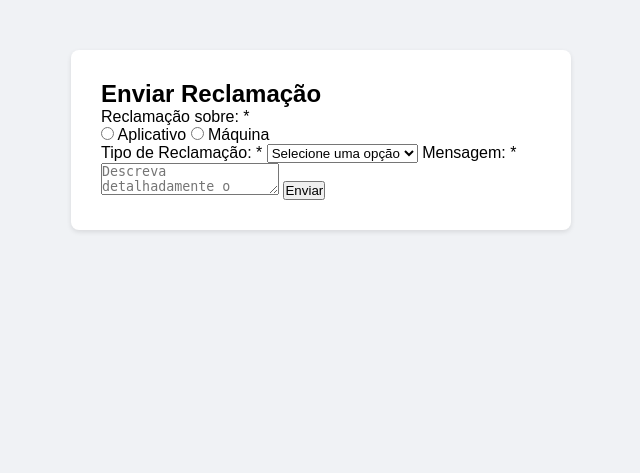
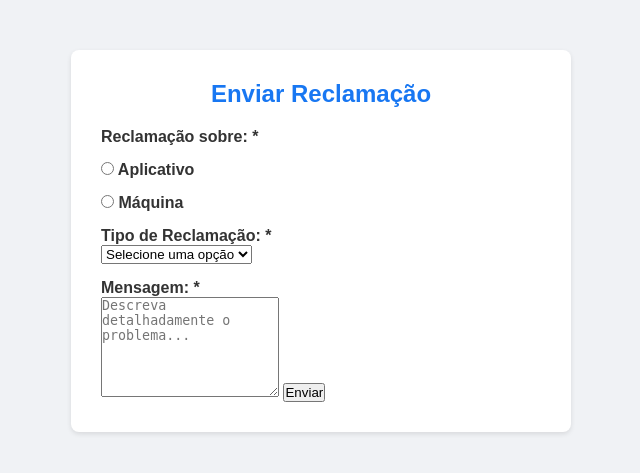
Before and after one commit to felipponn/software-engineering, a Python web app: template web/app/templates/report.html in a window 1280 px wide. Shown: the top 473 px of the page, without its empty margins (319-959 px from the left). Run offline with Jinja, Linux system fonts and the light colour scheme; the template is opened without the code that fills it, so the values that code supplies are empty.

Commit message:
add CSS for h2, labels and text

```diff
--- a/web/app/static/css/styles.css
+++ b/web/app/static/css/styles.css
@@ -18,3 +18,21 @@ body {
     box-shadow: 0 2px 5px rgba(0,0,0,0.1);
     padding: 30px;
 }
+
+h2 {
+    text-align: center;
+    color: #1877f2;
+    margin-bottom: 20px;
+}
+
+label {
+    display: block;
+    margin-top: 15px;
+    font-weight: bold;
+    color: #333;
+}
+
+textarea {
+    resize: vertical;
+    min-height: 100px;
+}
```
